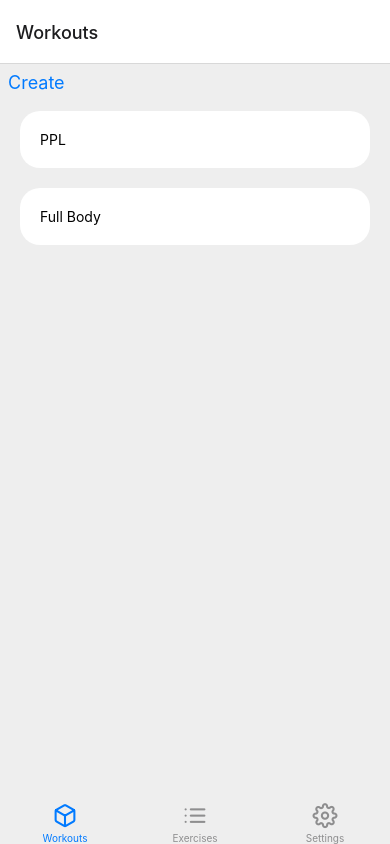
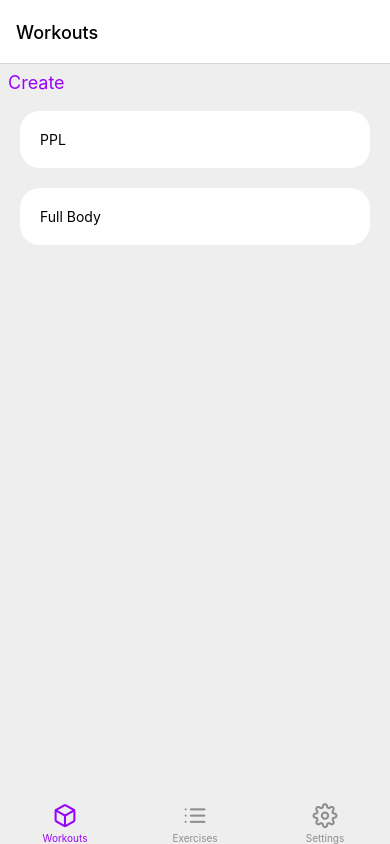
Before and after one commit to didley/strength-log, a React Native app: screen /WorkoutsScreen in a window 390 px wide. Built offline with nearby package versions, Linux system fonts and the light colour scheme; what expo-linking would draw is missing.

Commit message:
Styling: Back button

```diff
--- a/src/constants/Colors.ts
+++ b/src/constants/Colors.ts
@@ -1,4 +1,4 @@
-const tintColorLight = "#007aff";
+const tintColorLight = "#9803fc";
 const tintColorDark = "#ECFF00";
 
 export default {
--- a/src/navigation/index.tsx
+++ b/src/navigation/index.tsx
@@ -101,7 +101,6 @@ function BottomTabNavigator() {
         name="Exercises"
         component={ExercisesTab}
         options={{
-          headerTransparent: true,
           tabBarIcon: ({ color }) => <TabBarIcon name="list" color={color} />,
         }}
       />
@@ -109,7 +108,6 @@ function BottomTabNavigator() {
         name="Settings"
         component={SettingsTab}
         options={{
-          headerTransparent: true,
           tabBarIcon: ({ color }) => (
             <TabBarIcon name="settings" color={color} />
           ),
@@ -123,7 +121,12 @@ const WorkoutsStack = createNativeStackNavigator<WorkoutsParamList>();
 function WorkoutsNavigator() {
   const colorScheme = useColorScheme();
   return (
-    <WorkoutsStack.Navigator>
+    <WorkoutsStack.Navigator
+      screenOptions={{
+        headerTitleStyle: { color: Colors[colorScheme].text },
+        headerTintColor: Colors[colorScheme].tint,
+      }}
+    >
       <WorkoutsStack.Screen
         name="WorkoutsScreen"
         component={WorkoutsScreen}
@@ -137,7 +140,9 @@ function WorkoutsNavigator() {
       <WorkoutsStack.Screen
         name="WorkoutScreen"
         component={WorkoutScreen}
-        options={{ headerTitle: "" }}
+        options={{
+          headerTitle: "",
+        }}
       />
     </WorkoutsStack.Navigator>
   );
```
